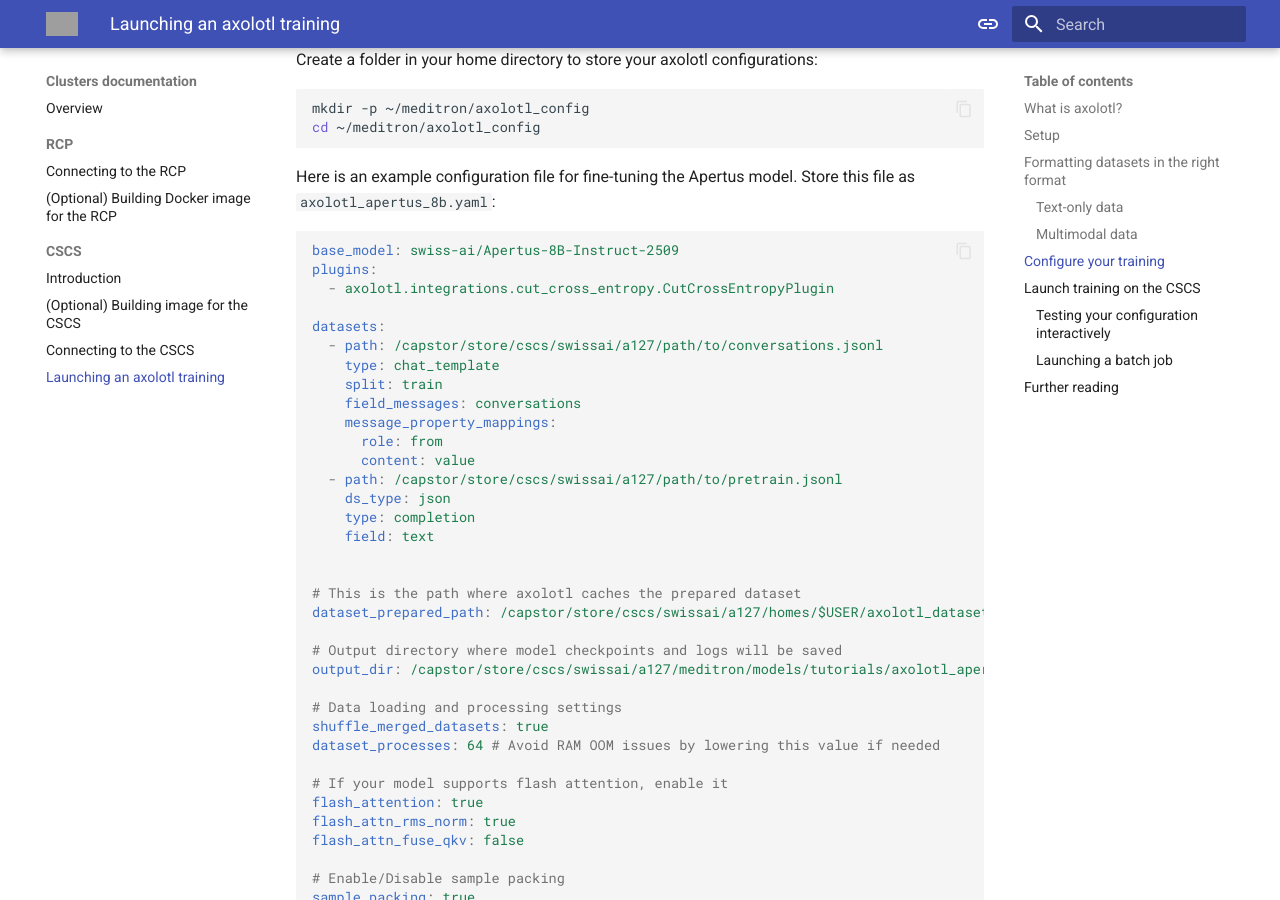
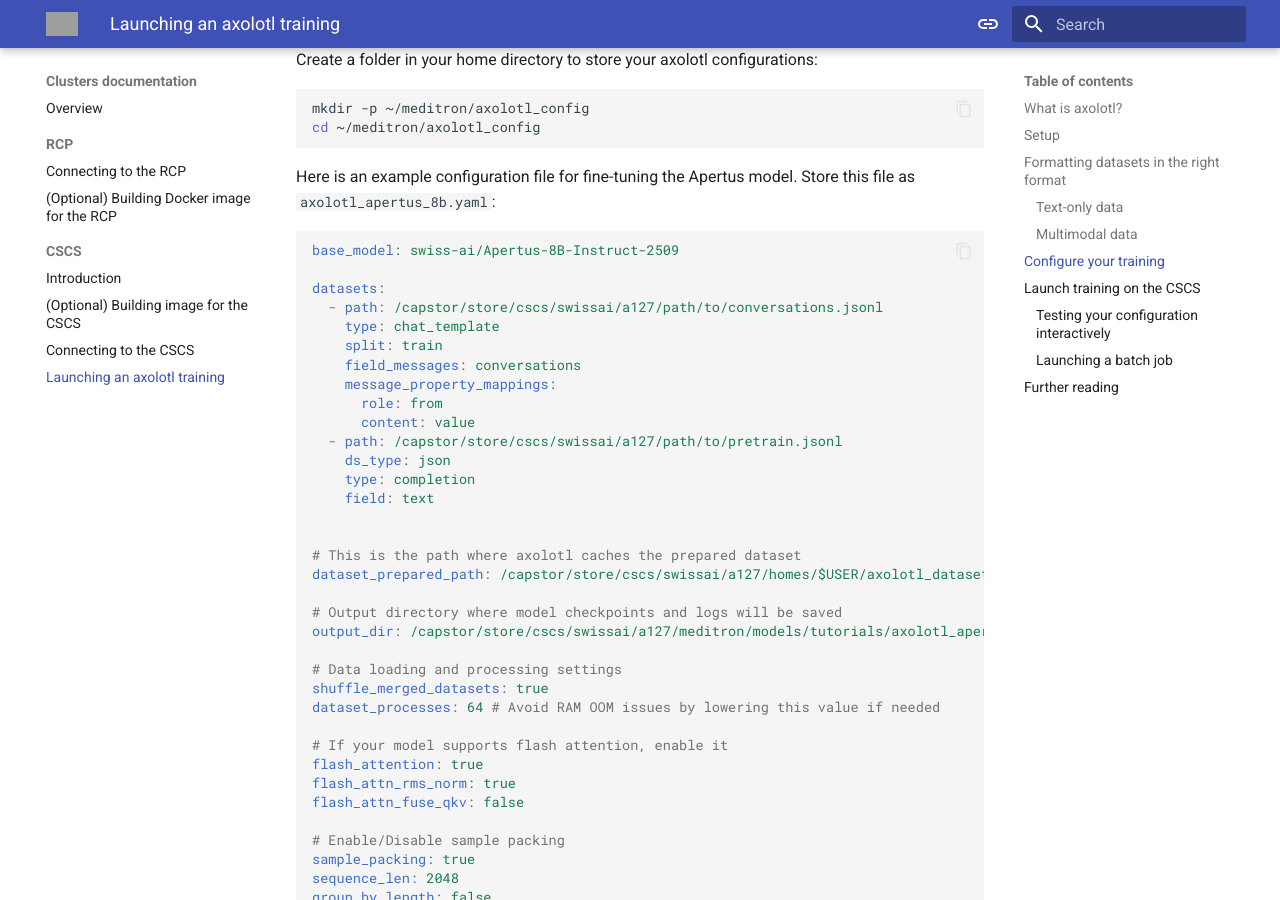
Before and after one commit to EPFLiGHT/LiGHT-doc, an MkDocs documentation site: the page built from docs/clusters/cscs/axolotl_training.md, in a window 1280 px wide and 900 px high, scrolled down 2495 px. Built offline with MkDocs 1.6.1 and Material for MkDocs 9.7.7, drawn with Linux system fonts in a browser that asks for light colours; some of the changed text lies outside the part shown; grey boxes are pictures that could not be loaded.

````diff
--- a/docs/clusters/cscs/axolotl_training.md
+++ b/docs/clusters/cscs/axolotl_training.md
@@ -113,8 +113,6 @@ Here is an example configuration file for fine-tuning the Apertus model. Store t
 ```yaml
 
 base_model: swiss-ai/Apertus-8B-Instruct-2509
-plugins:
-  - axolotl.integrations.cut_cross_entropy.CutCrossEntropyPlugin
 
 datasets:
   - path: /capstor/store/cscs/swissai/a127/path/to/conversations.jsonl
````
Also changed, not shown: other parts of docs/clusters/cscs/axolotl_training.md (+2 -0 lines).
